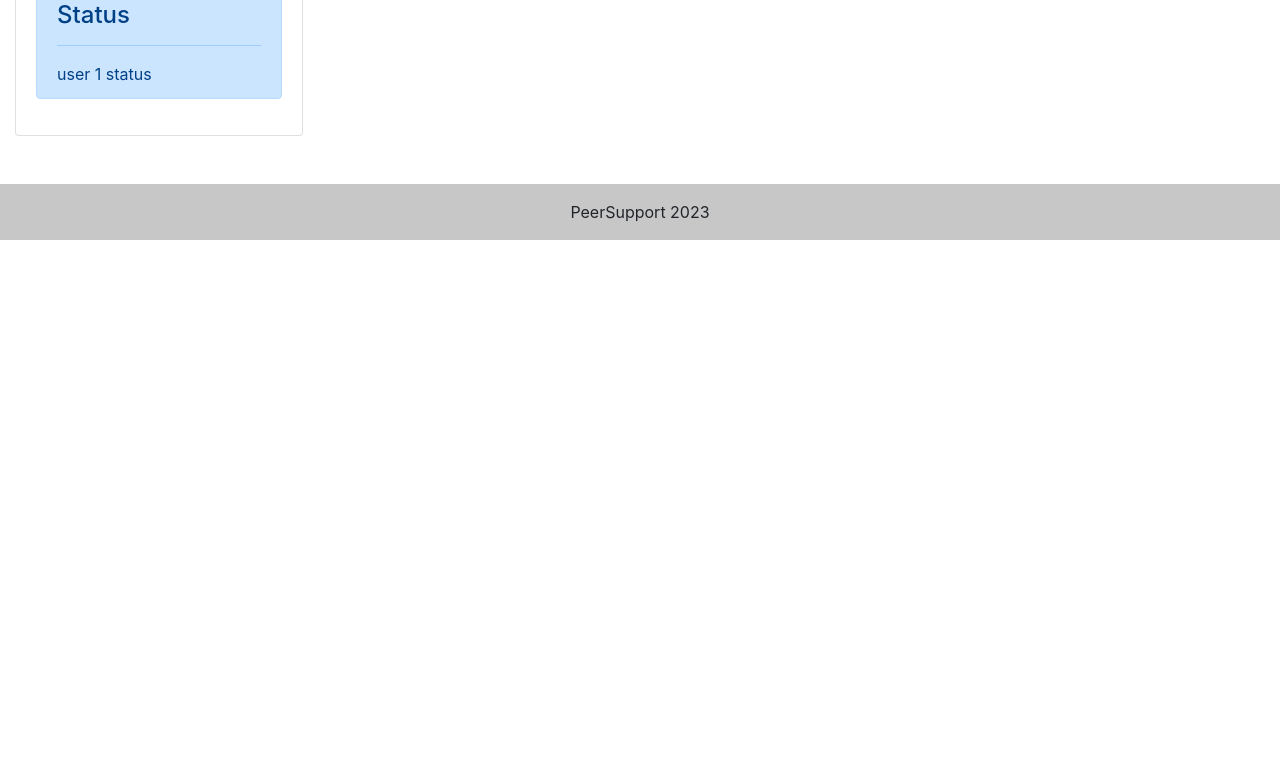
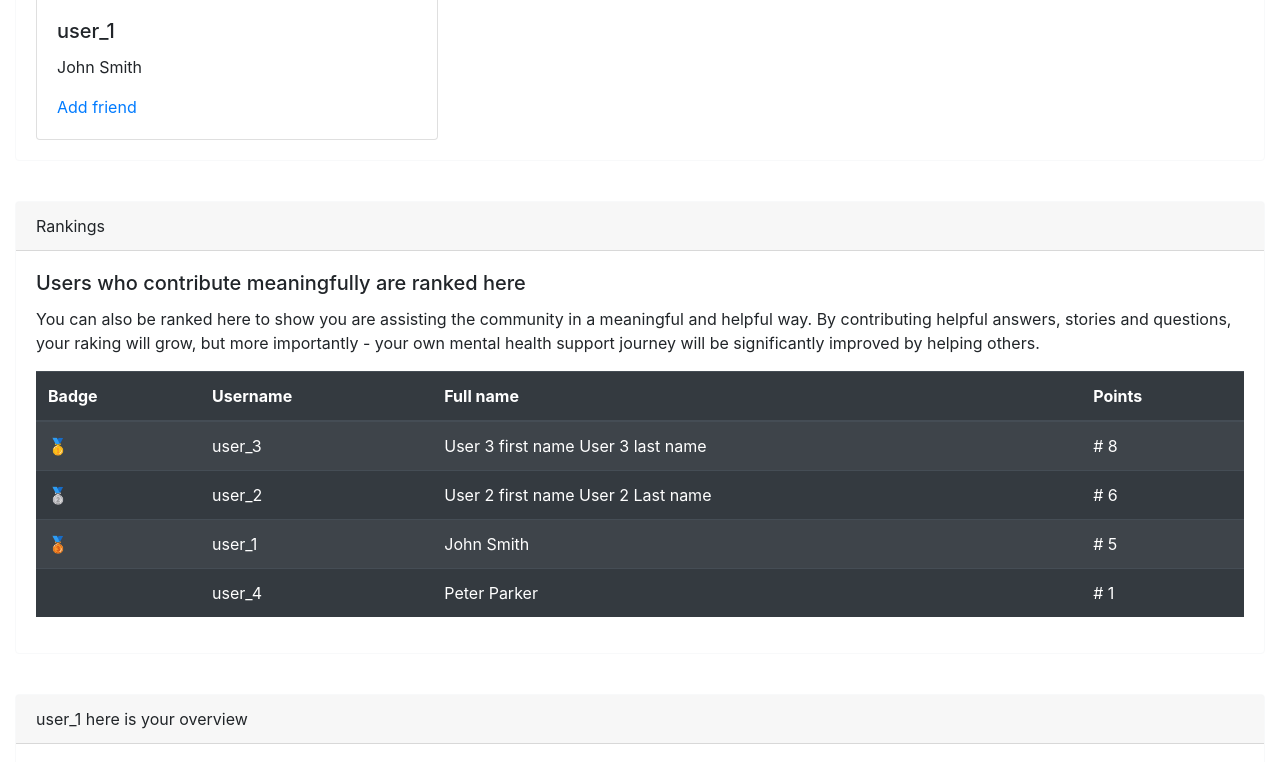
Before and after one commit to AlexeiaW/final, a Django app: page / in a window 1280 px wide. Shown: the part 1341-2103 px from the top of the page. Before the commit the page ends 1581 px from the top, so only its background shows below. Run offline with Django 3.2, Linux system fonts and the light colour scheme; a user stored in the database is signed in; data comes from the database, SQL or seed files in the repository; both versions use the stored data as it was after the commit; parts of the project's set-up code (start-up, migrations or seed data) failed here and were passed over; some libraries are stand-ins or nearby versions.

Commit message:
group recommendations on the index page user recommendations on the index page question recommendations on the index page user stats card index page organise and style relationships for categories on groups, and questions categories on django forms for groups and questions

```diff
--- a/final_main_root/final_main_app/models.py
+++ b/final_main_root/final_main_app/models.py
@@ -60,6 +60,8 @@ class Group(models.Model):
     users = models.ManyToManyField(AppUser, related_name='groups')
     created_on = models.DateTimeField(
         auto_now_add=True, null=True, blank=True)
+    category = models.ForeignKey(
+        Category, on_delete=models.SET_NULL, related_name='category_groups', null=True)
 
     def __str__(self):
         return self.name
@@ -110,8 +112,10 @@ class Question(models.Model):
     title = models.CharField(max_length=140)
     question = QuillField()
     user = models.ForeignKey(AppUser,
-                             on_delete=models.CASCADE)
+                             on_delete=models.CASCADE, related_name='appuser_questions')
     created = models.DateTimeField(auto_now_add=True)
+    category = models.ForeignKey(
+        Category, on_delete=models.SET_NULL, related_name='category_questions', null=True)
 
     def __str__(self):
         return self.title
--- a/final_main_root/final_main_app/templates/index.html
+++ b/final_main_root/final_main_app/templates/index.html
@@ -1,10 +1,13 @@
 {% extends "./base.html" %} {% block content %} {% if user.is_authenticated %}
+<br />
+<div class="card border-light mb-3">
+  <div class="card-header">{{ appuser.user.username }} based on your interests we suggest...</div>
+  <div class="card-body">
 
-<br />
-<h2 class="mt-5">Based on you interests</h2>
-<div id="results" style="display: flex;flex-wrap: wrap;">
+    <div id="results" style="display: flex;flex-wrap: wrap; align-items: flex-start;">
+      <!-- Story recommendations -->
       {% for story in appuser.interests.first.category_stories.all %}
-  <div class="card" style="width: 18rem; margin:10px;">
+      <div class="card mr-4" style="width: 18rem;">
         <div class="card-body">
           <h5 class="card-title">{{story}}</h5>
           <p class="card-text">
@@ -20,15 +23,67 @@
             <p class="mb-0">{{story.category}}</p>
           </div>
           <a href="/story/{{story.pk}}">Read more</a>
+        </div>
+      </div>
+      {% endfor %}
 
+      <!-- Group recommendations -->
+      {% for group in appuser.interests.first.category_groups.all %}
+      <div class="card mr-4" style="width: 18rem;">
+        <div class="card-body">
+          <h5 class="card-title">{{group.name}}</h5>
+          <p class="card-text">{{group.description}}</p>
+          <a href="/join-group/{{group.name}}" class="card-link">Join group</a>
+        </div>
+      </div>
+      {% endfor %}
+
+      <!-- Question recommendations -->
+      {% for question in appuser.interests.first.category_questions.all %}
+      <div class="card mr-4" style="width: 18rem;">
+        <div class="card-body">
+          <h5 class="card-title">{{question.title}}</h5>
+          <div class="d-flex w-100 justify-content-between">
+            <p class="card-text">
+              {% if question.answer_set.count > 0 %}
+              {{question.answer_set.count}} answers
+              {% else %}
+              no answers yet
+              {% endif %}
+            </p>
+            <p class="card-text">{{question.created | date}}</p>
+          </div>
+
+          <a href="/question/{{question.id}}" class="card-link">View question</a>
+        </div>
+      </div>
+      {% endfor %}
+
+      <!-- User recommendations -->
+      {% for appuser in similar_users %}
+      <div class="card mr-4" style="width:fit-content;">
+        <img class="mx-auto" src="{{appuser.images.first.thumbnail.url}}" alt="Card image cap">
+        <div class="card-body">
+          <h5 class="card-title">{{appuser.user.username}}</h5>
+          <p class="item">{{appuser.user.first_name}} {{appuser.user.last_name}}</p>
+          <a href="/add-friend/{{appuser.user.username}}" class="card-link">Add friend</a>
         </div>
       </div>
       {% endfor %}
     </div>
-
+  </div>
+</div>
 
 <br />
-<h3>Leader board</h3>
+<div class="card border-light mb-3">
+  <div class="card-header">Rankings</div>
+  <div class="card-body">
+    <h5 class="card-title">Users who contribute meaningfully are ranked here</h5>
+    <p class="card-text">You can also be ranked here to show you are assisting the community in a meaningful and helpful
+      way. By contributing helpful answers, stories and questions, your raking will grow, but more importantly - your
+      own
+      mental health support journey will be significantly improved by helping others.</p>
+    <footer><small>{{ question.created|date}}</small></footer>
     <table class="table table-striped table-dark">
       <thead>
         <tr>
@@ -59,17 +114,19 @@
         {% endfor %}
       </tbody>
     </table>
+  </div>
+</div>
 
 <br />
-<h3>Your overview</h3>
-<div class="card" style="width: 18rem">
-  <!-- <img class="card-img-top" src="..." alt="Card image cap" /> -->
+<div class="card border-light mb-3">
+  <div class="card-header">{{ appuser.user.username }} here is your overview</div>
+  <div class="card-body" style="display: flex; flex-wrap: wrap; align-items: flex-start;">
+
+    <!-- User overview -->
+    <div class="card mr-4" style="width: 18rem;">
+      <img class="mx-auto" src="{{appuser.images.first.thumbnail.url}}" alt="Card image cap">
       <div class="card-body">
         <h5 class="card-title">{{appuser.user.username}}</h5>
-    <!-- <p class="card-text">
-      Some quick example text to build on the card title and make up the bulk of
-      the card's content.
-    </p> -->
       </div>
       <ul class="list-group list-group-flush">
         <li class="list-group-item">{{appuser.user.first_name}}</li>
@@ -85,40 +142,46 @@
         </div>
       </div>
     </div>
-<br />
 
-<div id="images"></div>
+    <!-- User stats overview -->
+    <div class="card" style="width: 18rem;">
+      <div class="card-body">
+        <h5 class="card-title">Your contributions</h5>
+      </div>
+      <ul class="list-group list-group-flush">
+        <li class="list-group-item">
+          {% if appuser.answers.count > 0 %}
+          {{appuser.answers.count}} answers
+          {% else %}
+          no answers
+          {% endif %}
+        </li>
+        <li class="list-group-item">
+          {% if appuser.appuser_questions.count > 0 %}
+          {{appuser.appuser_questions.count}} questions
+          {% else %}
+          no questions
+          {% endif %}
+        </li>
+        <li class="list-group-item">
+          {% if appuser.author.author_stories.count > 0 %}
+          {{appuser.author.author_stories.count}} stories
+          {% else %}
+          no stories created yet
+          {% endif %}
+        </li>
+      </ul>
+      <div class="card-body">
+        <div class="alert alert-primary" role="alert">
+          <h4 class="alert-heading">Rank</h4>
+          <hr />
+          <p class="mb-0">Position {{rank}}. Keep going!</p>
+        </div>
+      </div>
+    </div>
 
-<script>
-  setInterval(function () {
-    const req = new XMLHttpRequest();
-    req.onreadystatechange = function () {
-      if (req.readyState === 4) {
-        html = "";
-        // html = '<div class="image-grid container">';
-        html = "<h3>Your images</h3>";
-
-        data = JSON.parse(req.response);
-        console.log(data.length);
-
-        if (data.length > 0) {
-          data.forEach(function (obj) {
-            html +=
-              '<div><img src="' + obj.thumbnail + '" class="item"> </div>';
-          });
-        } else {
-          html +=
-            "<div><p>You have no images yet. To add images go to <a href='/media'>Media</a>.</p></div>";
-        }
-
-        // html += "</div>";
-        document.getElementById("images").innerHTML = html;
-      }
-    };
-    req.open("GET", "/api/images/");
-    req.send();
-  }, 5000);
-</script>
+  </div>
+</div>
 
 {% else %}
 <p>
--- a/final_main_root/final_main_app/views.py
+++ b/final_main_root/final_main_app/views.py
@@ -114,9 +114,21 @@ def index(request):
         users_sorted = AppUser.objects.annotate(
             upvote_sum=Sum('answers__upvotes')).order_by('-upvote_sum')
 
+        appuser_id = request.user.appuser.id
+        rank = None
+
+        for index, item in enumerate(users_sorted):
+            if (item.id == appuser_id):
+                rank = index + 1
+
+        similar_users = AppUser.objects.filter(
+            interests=request.user.appuser.interests.first().id)
+
         return render(request, 'index.html', {
             'appuser': request.user.appuser,
-            'users_sorted':  users_sorted
+            'users_sorted':  users_sorted,
+            'rank': rank,
+            'similar_users': similar_users
         })
 
 
```
Also changed, not shown: final_main_root/final_main_app/forms.py (+7 -2 lines), final_main_root/db.sqlite3, final_main_root/final_main_app/migrations/0013_group_category_question_category_alter_question_user.py (added). Lines whose indentation alone changed are shown as unchanged.
